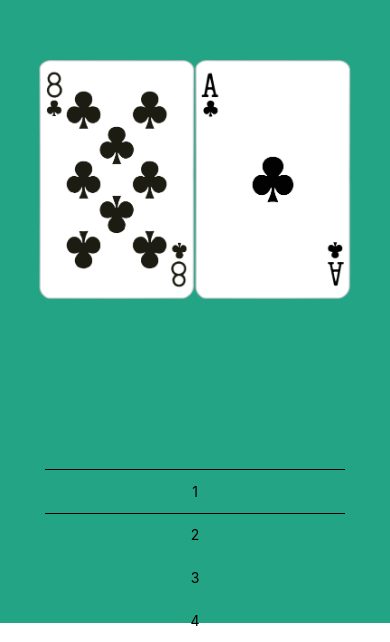
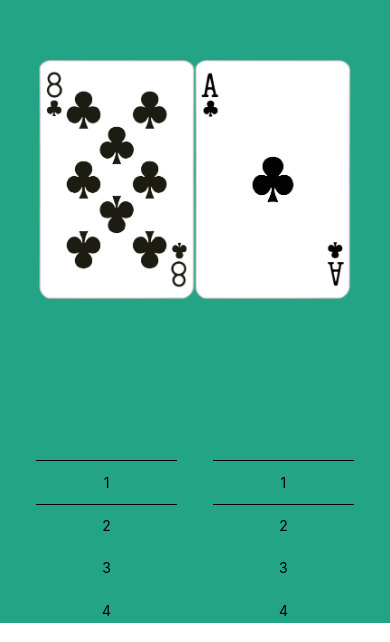
Before and after one commit to roblll/stringbet, a React Native app: screen / in a window 390 px wide. Shown: the part 221-863 px from the top of the page. Built offline with nearby package versions, Linux system fonts and the light colour scheme.

Commit message:
Update App.tsx to use two ScrollPickers and pass width prop

```diff
--- a/App.tsx
+++ b/App.tsx
@@ -1,11 +1,13 @@
 import { StatusBar } from 'expo-status-bar';
 import React, { useState } from 'react';
-import { StyleSheet, View, Button } from 'react-native';
+import { StyleSheet, View, Dimensions } from 'react-native';
 
 import Card, { rankSuitType } from './components/Card';
 import ScrollPicker, { dataType } from './components/ScrollPicker';
 
-import { getRandomHand } from "./utils/utils"
+import { getRandomHand } from "./utils/utils";
+
+const scrollPickerWidth = Dimensions.get('window').width * 6 / 15 * .9;
 
 const data: dataType[] = []
 for (let i = 1; i <= 169; i++) {
@@ -37,7 +39,8 @@ export default function App() {
         <Card id={card2} />
       </View>
       <View style={styles.controlsContainer}>
-        <ScrollPicker data={data} />
+        <ScrollPicker data={data} width={scrollPickerWidth} />
+        <ScrollPicker data={data} width={scrollPickerWidth} />
       </View>
     </View>
   );
@@ -59,5 +62,9 @@ const styles = StyleSheet.create({
   },
   controlsContainer: {
     flex: 1,
+    flexDirection: 'row',
+    justifyContent: 'space-evenly',
+    alignItems: 'center',
+    width: '100%',
   }
 });
```
